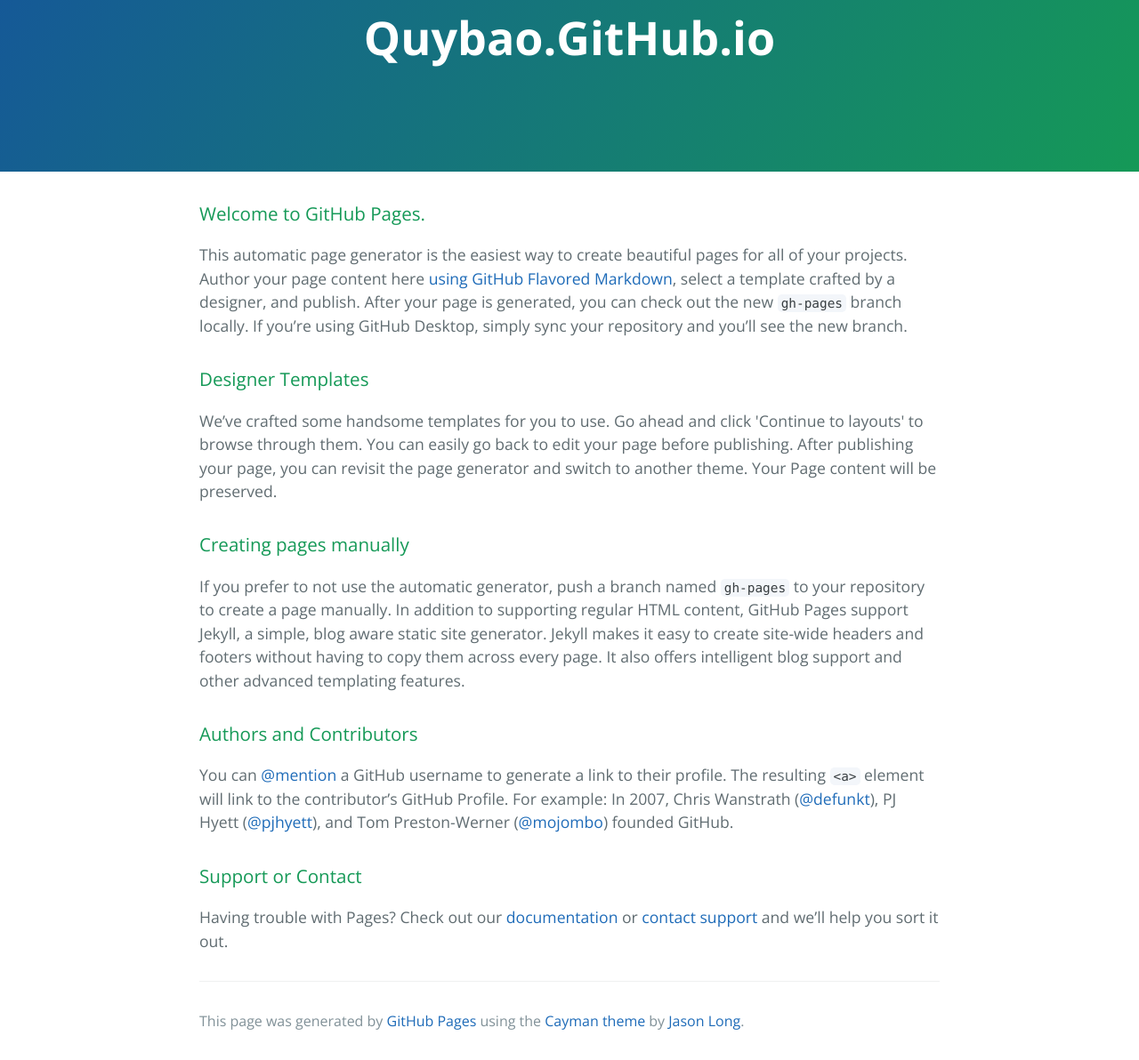
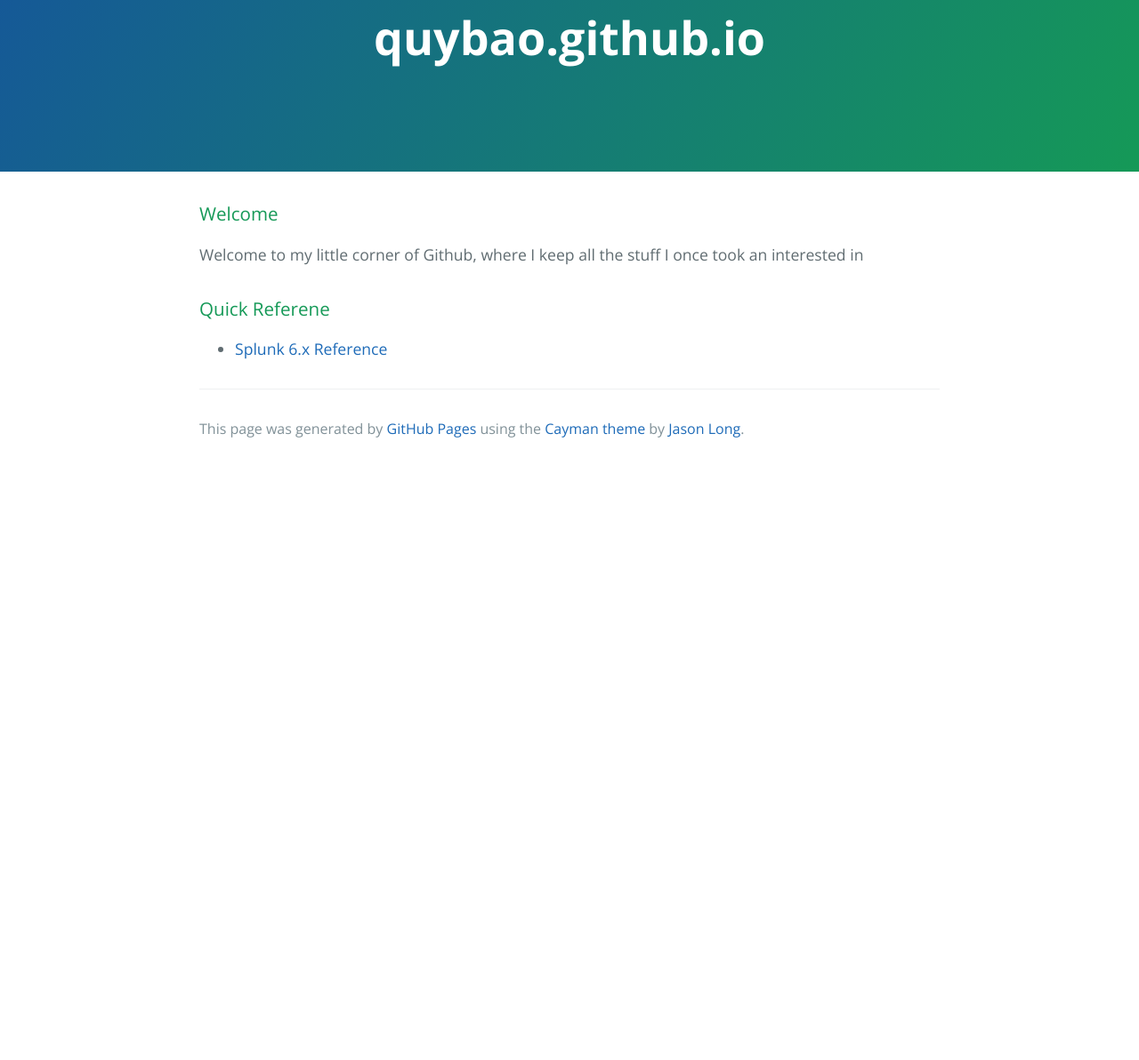
Before and after one commit to quybao/quybao.github.io, a plain HTML site: page index.html in a window 1280 px wide. Shown: the part 77-1269 px from the top of the page at 89% size. After the commit the page ends 800 px from the top, so only its background shows below. Drawn offline with nearby package versions, Linux system fonts and the light colour scheme.

Commit message:
Replace master branch with page content via GitHub

```diff
--- a/index.html
+++ b/index.html
@@ -2,7 +2,7 @@
 <html lang="en-us">
   <head>
     <meta charset="UTF-8">
-    <title>Quybao.GitHub.io by quybao</title>
+    <title>quybao.github.io by quybao</title>
     <meta name="viewport" content="width=device-width, initial-scale=1">
     <link rel="stylesheet" type="text/css" href="stylesheets/normalize.css" media="screen">
     <link href='https://fonts.googleapis.com/css?family=Open+Sans:400,700' rel='stylesheet' type='text/css'>
@@ -11,35 +11,22 @@
   </head>
   <body>
     <section class="page-header">
-      <h1 class="project-name">Quybao.GitHub.io</h1>
+      <h1 class="project-name">quybao.github.io</h1>
       <h2 class="project-tagline"></h2>
     </section>
 
     <section class="main-content">
       <h3>
-<a id="welcome-to-github-pages" class="anchor" href="#welcome-to-github-pages" aria-hidden="true"><span aria-hidden="true" class="octicon octicon-link"></span></a>Welcome to GitHub Pages.</h3>
+<a id="welcome" class="anchor" href="#welcome" aria-hidden="true"><span aria-hidden="true" class="octicon octicon-link"></span></a>Welcome</h3>
 
-<p>This automatic page generator is the easiest way to create beautiful pages for all of your projects. Author your page content here <a href="https://guides.github.com/features/mastering-markdown/">using GitHub Flavored Markdown</a>, select a template crafted by a designer, and publish. After your page is generated, you can check out the new <code>gh-pages</code> branch locally. If you’re using GitHub Desktop, simply sync your repository and you’ll see the new branch.</p>
+<p>Welcome to my little corner of Github, where I keep all the stuff I once took an interested in</p>
 
 <h3>
-<a id="designer-templates" class="anchor" href="#designer-templates" aria-hidden="true"><span aria-hidden="true" class="octicon octicon-link"></span></a>Designer Templates</h3>
+<a id="quick-referene" class="anchor" href="#quick-referene" aria-hidden="true"><span aria-hidden="true" class="octicon octicon-link"></span></a>Quick Referene</h3>
 
-<p>We’ve crafted some handsome templates for you to use. Go ahead and click 'Continue to layouts' to browse through them. You can easily go back to edit your page before publishing. After publishing your page, you can revisit the page generator and switch to another theme. Your Page content will be preserved.</p>
-
-<h3>
-<a id="creating-pages-manually" class="anchor" href="#creating-pages-manually" aria-hidden="true"><span aria-hidden="true" class="octicon octicon-link"></span></a>Creating pages manually</h3>
-
-<p>If you prefer to not use the automatic generator, push a branch named <code>gh-pages</code> to your repository to create a page manually. In addition to supporting regular HTML content, GitHub Pages support Jekyll, a simple, blog aware static site generator. Jekyll makes it easy to create site-wide headers and footers without having to copy them across every page. It also offers intelligent blog support and other advanced templating features.</p>
-
-<h3>
-<a id="authors-and-contributors" class="anchor" href="#authors-and-contributors" aria-hidden="true"><span aria-hidden="true" class="octicon octicon-link"></span></a>Authors and Contributors</h3>
-
-<p>You can <a href="https://help.github.com/articles/basic-writing-and-formatting-syntax/#mentioning-users-and-teams" class="user-mention">@mention</a> a GitHub username to generate a link to their profile. The resulting <code>&lt;a&gt;</code> element will link to the contributor’s GitHub Profile. For example: In 2007, Chris Wanstrath (<a href="https://github.com/defunkt" class="user-mention">@defunkt</a>), PJ Hyett (<a href="https://github.com/pjhyett" class="user-mention">@pjhyett</a>), and Tom Preston-Werner (<a href="https://github.com/mojombo" class="user-mention">@mojombo</a>) founded GitHub.</p>
-
-<h3>
-<a id="support-or-contact" class="anchor" href="#support-or-contact" aria-hidden="true"><span aria-hidden="true" class="octicon octicon-link"></span></a>Support or Contact</h3>
-
-<p>Having trouble with Pages? Check out our <a href="https://help.github.com/pages">documentation</a> or <a href="https://github.com/contact">contact support</a> and we’ll help you sort it out.</p>
+<ul>
+<li><a href="http://quybao.github.io/cheat_sheets/docs/Splunk_Quick_Reference_Guide_6.x.pdf">Splunk 6.x Reference</a></li>
+</ul>
 
       <footer class="site-footer">
 
```
Also changed, not shown: params.json (+2 -2 lines).
